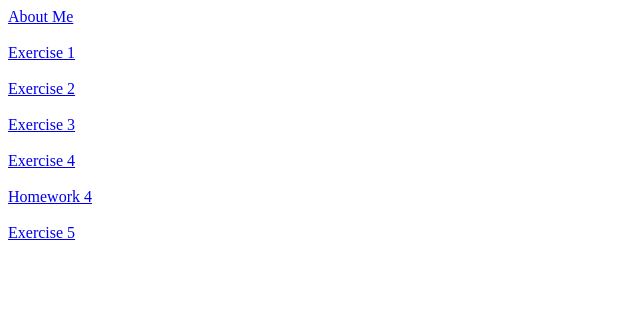
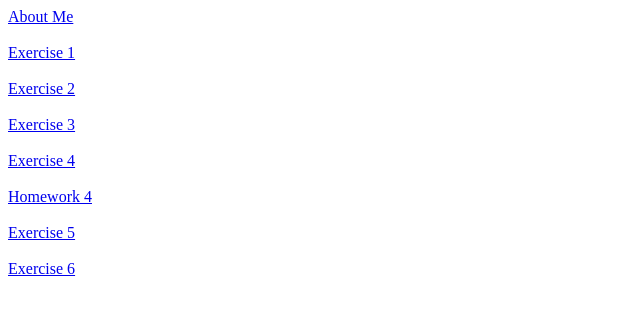
Before and after one commit to mattcraig1795/mattcraig1795.github.io, a plain HTML site: page index.html in a window 1280 px wide. Shown: the full height of the page, 0-640 px from the left. Drawn offline with Linux system fonts and the light colour scheme.

Commit message:
Update index.html

```diff
--- a/index.html
+++ b/index.html
@@ -13,5 +13,6 @@
    <a href="https://mattcraig1795.github.io/Exercise4.html">Exercise 4</a><br><br>
    <a href="https://mattcraig1795.github.io/HW4.html">Homework 4</a><br><br>
     <a href="https://mattcraig1795.github.io/Exercise5.html">Exercise 5</a><br><br>
+   <a href="https://mattcraig1795.github.io/Exercise6.html">Exercise 6</a><br><br>
 </body>
 </html>
```
